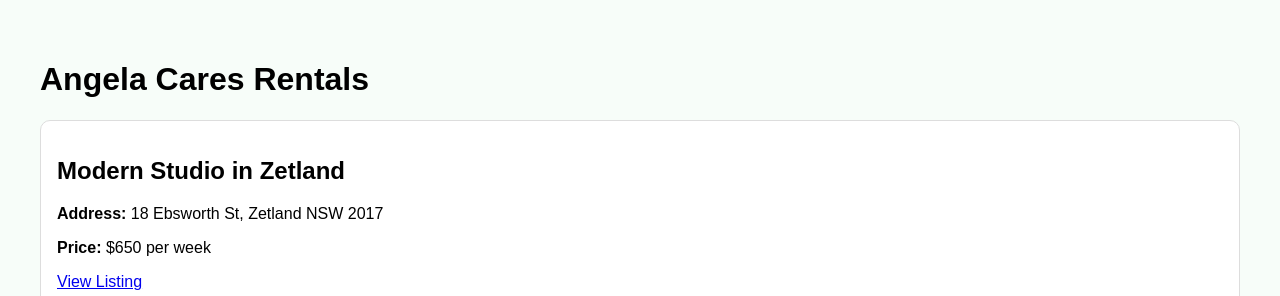
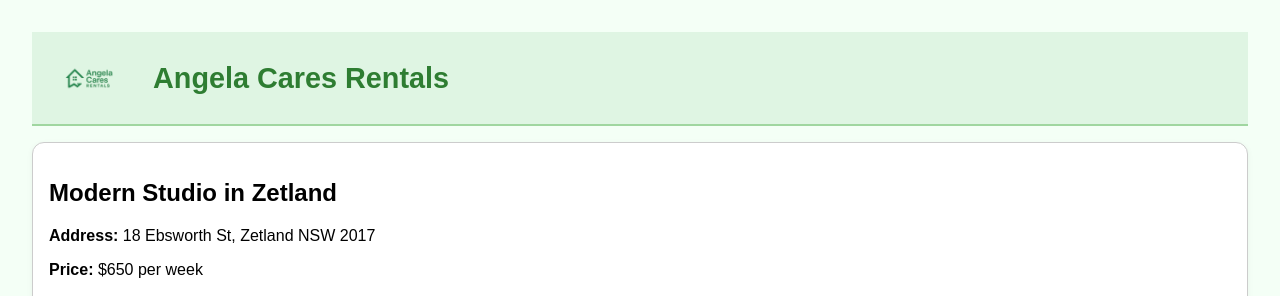
Before and after one commit to angelacares/Angela-Cares-Rentals, a Flask app: page / in a window 1280 px wide. Shown: the top 296 px of the page. Run offline with Flask 3, Linux system fonts and the light colour scheme; grey boxes labelled with a size stand in for pictures from a placeholder-image service; some libraries are stand-ins or nearby versions.

Commit message:
Update index.html

```diff
--- a/templates/index.html
+++ b/templates/index.html
@@ -5,46 +5,73 @@
   <style>
     body {
       font-family: Arial, sans-serif;
-      background: #f7fdf9;
+      background: #f4fff6;
       padding: 2rem;
+      margin: 0;
+    }
+    header {
+      display: flex;
+      align-items: center;
+      padding: 1rem;
+      background-color: #dff5e3;
+      border-bottom: 2px solid #a0d6a0;
+    }
+    header img {
+      height: 60px;
+      margin-right: 15px;
+    }
+    header h1 {
+      font-size: 1.8rem;
+      color: #2e7d32;
+      margin: 0;
     }
     .listing {
-      border: 1px solid #ddd;
+      border: 1px solid #ccc;
+      background: white;
       padding: 1rem;
-      margin-bottom: 1.5rem;
-      background: white;
-      border-radius: 10px;
+      border-radius: 12px;
+      margin: 1rem 0;
+      box-shadow: 0 2px 6px rgba(0,0,0,0.05);
     }
-    img {
-      max-width: 100%;
+    img.property {
+      width: 100%;
       height: auto;
-      border-radius: 6px;
+      border-radius: 8px;
+      margin-top: 10px;
     }
     video {
       width: 100%;
+      border-radius: 8px;
       margin-top: 10px;
-      border-radius: 6px;
     }
   </style>
 </head>
 <body>
+  <header>
+    <img src="/static/logo.png" alt="Logo">
     <h1>Angela Cares Rentals</h1>
+  </header>
+
+  <div class="content">
     {% for listing in listings %}
       <div class="listing">
         <h2>{{ listing.title }}</h2>
         <p><strong>Address:</strong> {{ listing.address }}</p>
         <p><strong>Price:</strong> {{ listing.price }}</p>
-      <a href="{{ listing.link }}" target="_blank">View Listing</a><br><br>
+        <a href="{{ listing.link }}" target="_blank">View Listing</a>
+
         {% if listing.image %}
-        <img src="{{ listing.image }}" alt="Property image" />
+          <img class="property" src="{{ listing.image }}" alt="Property image">
         {% endif %}
+
         {% if listing.video %}
           <video controls>
-          <source src="{{ listing.video }}" type="video/mp4" />
+            <source src="{{ listing.video }}" type="video/mp4">
             Your browser does not support the video tag.
           </video>
         {% endif %}
       </div>
     {% endfor %}
+  </div>
 </body>
 </html>
```
Lines whose indentation alone changed are shown as unchanged.
